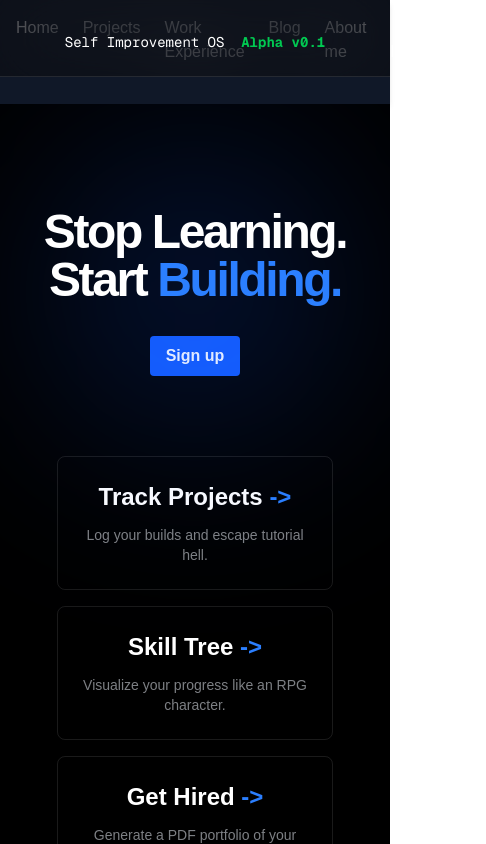
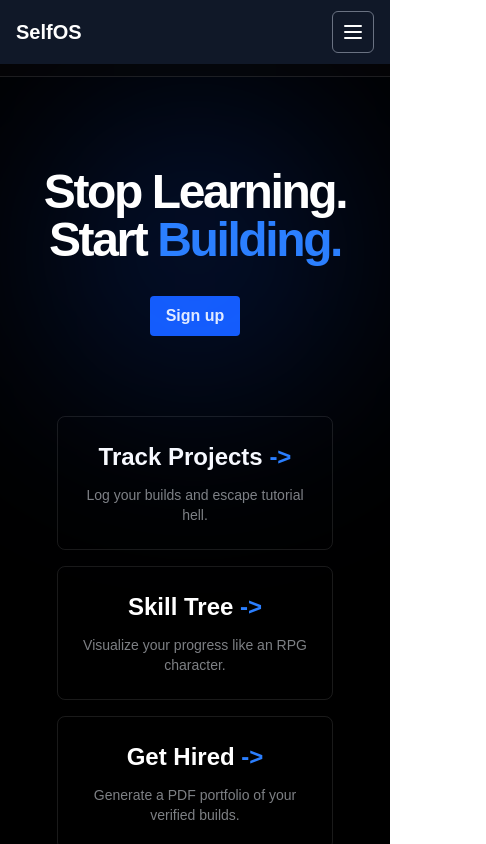
Before and after one commit to Jlin8124/Selfimprovementsite, a Next.js app in the folder frontend/: page / in a window 390 px wide. Shown: the top 844 px of the page, 486 px wide, since content can reach past the window. Built offline with nearby package versions, Linux system fonts and the light colour scheme.

Commit message:
Add mobile hamburger menu

```diff
--- a/frontend/src/components/Navbar.tsx
+++ b/frontend/src/components/Navbar.tsx
@@ -30,27 +30,76 @@ const navLinks: NavLink[] = [
         const [isOpen, setIsOpen] = useState(false);
         return (
         <>
-            <nav className=" flex justify-between items-center p-4 bg-gray-900 text-white shadow-md">
-                <div className="flex gap-6 max-w-7xl mx-auto">
+        {/* The key was to add relative and z-50 */}
+            <nav className="items-center bg-gray-900 text-white shadow-mdw relative z-50 w-full">
+                <div className="max-w-7xl px-4 h-16 mx-auto flex items-center justify-between">
+
+                    {/* --- LEFT SIDE: LOGO --- */}
+                {/* REQUIRED: Even if you want it empty, you need this div to push the button to the right! */}
+                <div className="text-xl font-bold">
+                SelfOS
+                </div>
+                <div className="flex items-center gap-4">
+                    <div className="hidden md:flex gap-6">
                         {navLinks.map((link) => (
                             <Link
                                 key={link.title}
                                 href={link.href}
-                            className="hover:text-blue-400 transition-colors text-white text-s rounded-4x1"
+                                className={`${ pathname === link.href ? "text-blue-400": "text-gray-300"}
+                                hover:text-white transition-colors`}
                                 >
                                     {link.title}
                                 </Link>
+                        ))}
+                    </div>
+                    {/* MOBILE HAMBURGER: Flex on Mobile, Hidden on Desktop */}
+                <button
+                        className = " md:hidden p-2 rounded-md hover:bg-gray-800 focus:outline-none text-white border border-gray-500"
+                        onClick={() => setIsOpen(!isOpen)}
+                        aria-label="Toggle Menu"
+                        >{/* Simple SVG Icons for Open/Close state */}
+                           {isOpen ? (
+                               <svg className="h-6 w-6 text-white" fill="none" viewBox="0 0 24 24" stroke="currentColor" >
+                                   <path strokeLinecap="round" strokeLinejoin="round" strokeWidth={2} d="M6 18L18 6M6 6l12 12" />
+                               </svg>
+                           ) : (
+                               <svg className="h-6 w-6 text-white" fill="none" viewBox="0 0 24 24" stroke="currentColor">
+                                   <path strokeLinecap="round" strokeLinejoin="round" strokeWidth={2} d="M4 6h16M4 12h16M4 18h16" />
+                               </svg>
+                           )}
+                </button>
+            </div>
+        </div>
 
+
+                    {/* MOBILE MENU DROPDOWN */}
+                    {/* LOGIC: Only renders if isOpen is true. Hidden on desktop to prevent glitches. */}
+                    {isOpen && (
+                        <div className="md:hidden bg-gray-800 border-t border-gray-700">
+                            <div className="px-2 pt-2 pb-3 space-y-1">
+                                {navLinks.map((link) => (
+                                    <Link
+                                        key={link.title}
+                                        href={link.href}
+                                        onClick={() => setIsOpen(false)} // UX: Close menu after clicking a link
+                                        className={`block px-3 py-2 rounded-md text-base font-medium ${
+                                            pathname === link.href
+                                                ? "bg-gray-900 text-white"
+                                                : "text-gray-300 hover:bg-gray-700 hover:text-white"
+                                        }`}
+                                    >
+                                        {link.title}
+                                    </Link>
                                 ))}
-                    <button
-                            className ="md:hidden"
-                            onClick={() => setIsOpen(!isOpen)}
-                            >
-                                {isOpen ? "Close" : "Menu"}
-                                aria-label="Toggle Menu"
-                            </button>
 
                             </div>
+                            </div>
+                    )}
+
+
+
+
+
             </nav>
 
         </>
```
Lines whose indentation alone changed are shown as unchanged.
